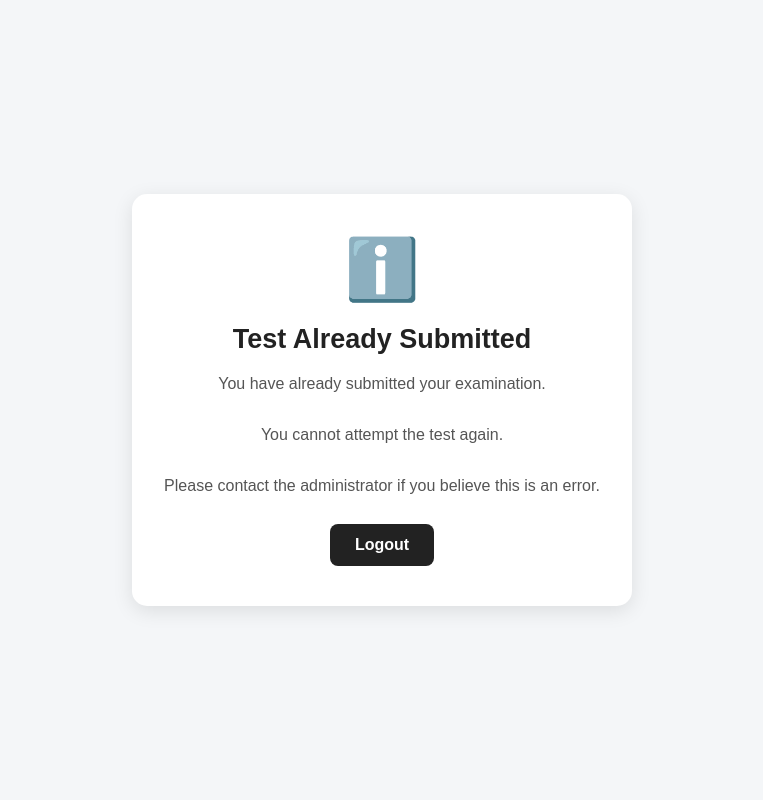
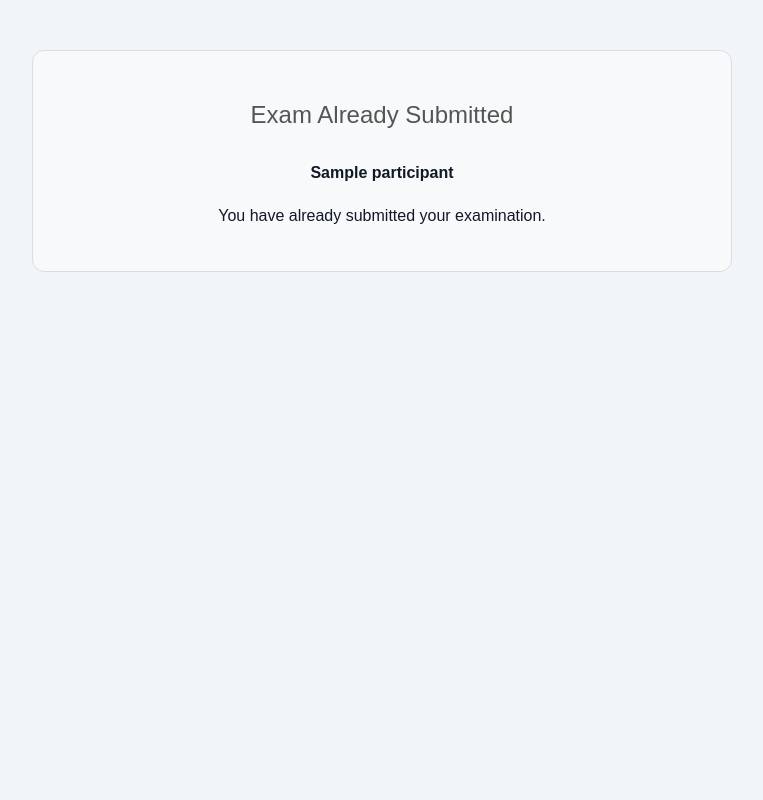
Before and after one commit to Priyanka06405/rajbhasha-exam, a Flask app: page /already-submitted in a window 1280 px wide. Shown: the whole page, without its empty margins (258-1021 px from the left). Run offline with Flask 3, Linux system fonts and the light colour scheme; the visitor is signed in with stand-in values (Sample User, id 1); data comes from the database, SQL or seed files in the repository; tables that the repository leaves empty hold one stand-in row (values such as "Sample post").

Commit message:
Refactor already_submitted.html with Jinja2 templating

```diff
--- a/templates/already_submitted.html
+++ b/templates/already_submitted.html
@@ -1,127 +1,49 @@
-<!DOCTYPE html>
-<html lang="en">
+{% extends "base.html" %}
 
-<head>
-    <meta charset="UTF-8">
-    <meta name="viewport" content="width=device-width, initial-scale=1.0">
+{% block content %}
 
-    <title>Exam Already Submitted</title>
+<div style="max-width:700px;margin:50px auto;text-align:center;">
 
-    <style>
-        * {
-            box-sizing: border-box;
-        }
+    <div style="
+        background:#f8f9fa;
+        border:1px solid #ddd;
+        border-radius:12px;
+        padding:30px;
+    ">
 
-        body {
-            margin: 0;
-            min-height: 100vh;
-
-            font-family: Arial, sans-serif;
-
-            background: #f4f6f8;
-
-            display: flex;
-            justify-content: center;
-            align-items: center;
-
-            padding: 20px;
-        }
-
-        .card {
-            width: 100%;
-            max-width: 500px;
-
-            background: white;
-
-            padding: 40px 30px;
-
-            border-radius: 15px;
-
-            text-align: center;
-
-            box-shadow: 0 5px 20px rgba(0, 0, 0, 0.1);
-        }
-
-        .icon {
-            font-size: 60px;
-
-            margin-bottom: 15px;
-        }
-
-        h1 {
-            font-size: 27px;
-
-            color: #222;
-
-            margin-bottom: 15px;
-        }
-
-        p {
-            color: #555;
-
-            line-height: 1.6;
-
-            margin-bottom: 25px;
-        }
-
-        .button {
-            display: inline-block;
-
-            padding: 12px 25px;
-
-            background: #222;
-
-            color: white;
-
-            text-decoration: none;
-
-            border-radius: 8px;
-
-            font-weight: bold;
-        }
-
-        .button:hover {
-            background: #444;
-        }
-    </style>
-
-</head>
-
-<body>
-
-    <div class="card">
-
-        <div class="icon">
-            ℹ️
-        </div>
-
-        <h1>
-            Test Already Submitted
-        </h1>
+        <h2>Exam Already Submitted</h2>
 
         <p>
-
-            You have already submitted your examination.
-
-            <br><br>
-
-            You cannot attempt the test again.
-
-            <br><br>
-
-            Please contact the administrator if you believe this is an error.
-
+            <strong>{{ participant.name }}</strong>
         </p>
 
-        <a
-            href="{{ url_for('logout') }}"
-            class="button"
-        >
-            Logout
-        </a>
+        <p>
+            You have already submitted your examination.
+        </p>
+
+        {% if attempt %}
+
+        <hr>
+
+        <p>
+            <strong>MCQ Score:</strong>
+            {{ attempt.score }}/{{ attempt.total_questions }}
+        </p>
+
+        <p>
+            <strong>One-Liner Score:</strong>
+            {{ written_score }}/10
+        </p>
+
+        <p style="font-size:20px;">
+            <strong>Total Score:</strong>
+            {{ total_score }}/{{ total_marks }}
+        </p>
+
+        {% endif %}
 
     </div>
 
-</body>
+</div>
 
-</html>
+{% endblock %}
```
